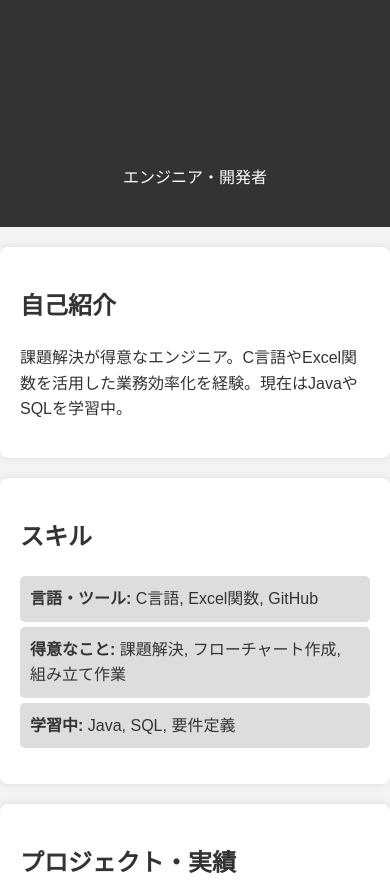
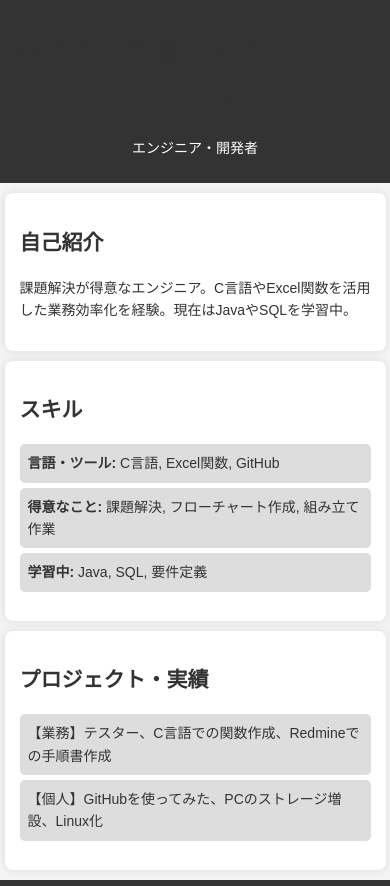
Before and after one commit to Hoku-26/Portfolio, a plain HTML site: page index.html in a window 390 px wide. Shown: the top 886 px of the page. Drawn offline with Linux system fonts and the light colour scheme.

Commit message:
styles.css を更新
@media追加

```diff
--- a/styles.css
+++ b/styles.css
@@ -48,3 +48,25 @@ footer {
     bottom: 0;
     width: 100%;
 }
+
+/* ここからレスポンシブデザイン */
+@media screen and (max-width: 600px) {
+    body {
+        font-size: 14px;
+    }
+
+    header {
+        padding: 10px;  /* スマホでヘッダーをコンパクトに */
+    }
+
+    section {
+        width: 90%;  /* 画面幅を有効活用 */
+        margin: 10px auto;
+        padding: 15px;
+    }
+
+    ul li {
+        font-size: 14px;
+        padding: 8px;
+    }
+}
```
